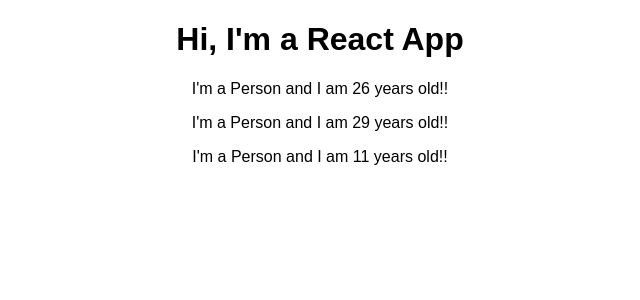
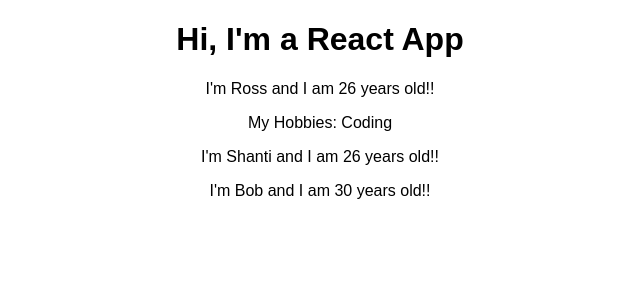
Before and after one commit to r0ss26/react-complete-guide, a React (Create React App) app: page / in a window 1280 px wide. Shown: the top 300 px of the page, without its empty margins (320-960 px from the left). Built offline with nearby package versions, Linux system fonts and the light colour scheme.

Commit message:
Add children prop to Person output

```diff
--- a/src/App.js
+++ b/src/App.js
@@ -8,9 +8,9 @@
     return (
       <div className="App">
         <h1>Hi, I'm a React App</h1>
-        <Person />
-        <Person />
-        <Person />
+        <Person name="Ross" age="26">My Hobbies: Coding</Person>
+        <Person name="Shanti" age="26"/>
+        <Person name="Bob" age="30"/>
       </div>
     );
 
--- a/src/Person/Person.js
+++ b/src/Person/Person.js
@@ -1,9 +1,12 @@
 import React from 'react';
 
 
-const person = () => {
+const person = props => {
   return (
-    <p>I'm a Person and I am {Math.floor(Math.random() * 30)} years old!!</p>
+    <div>
+      <p>I'm { props.name } and I am { props.age } years old!!</p>
+      <p>{ props.children }</p>
+    </div>
   )
 }
 
```
